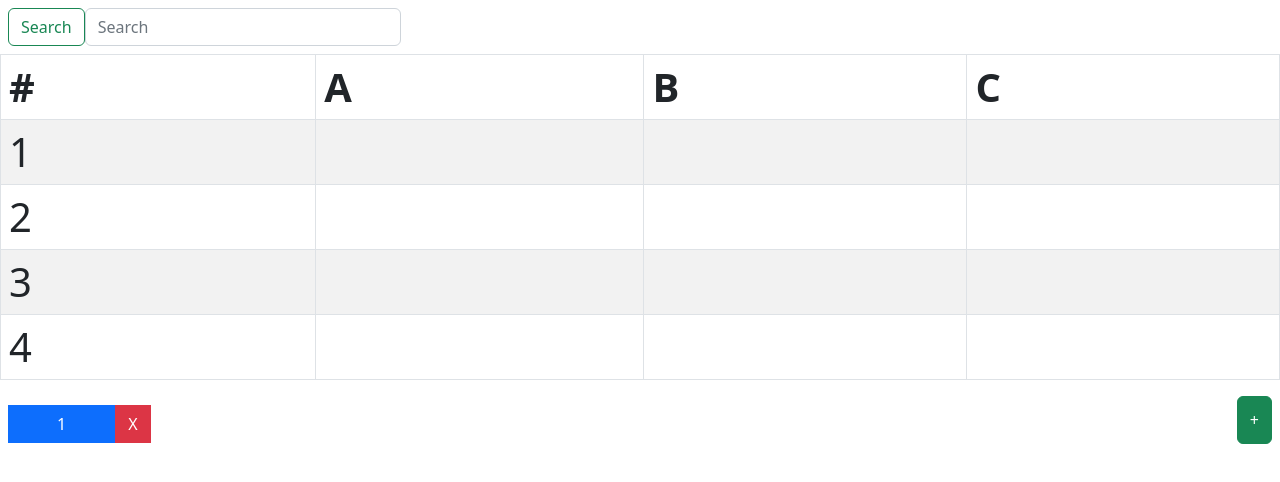
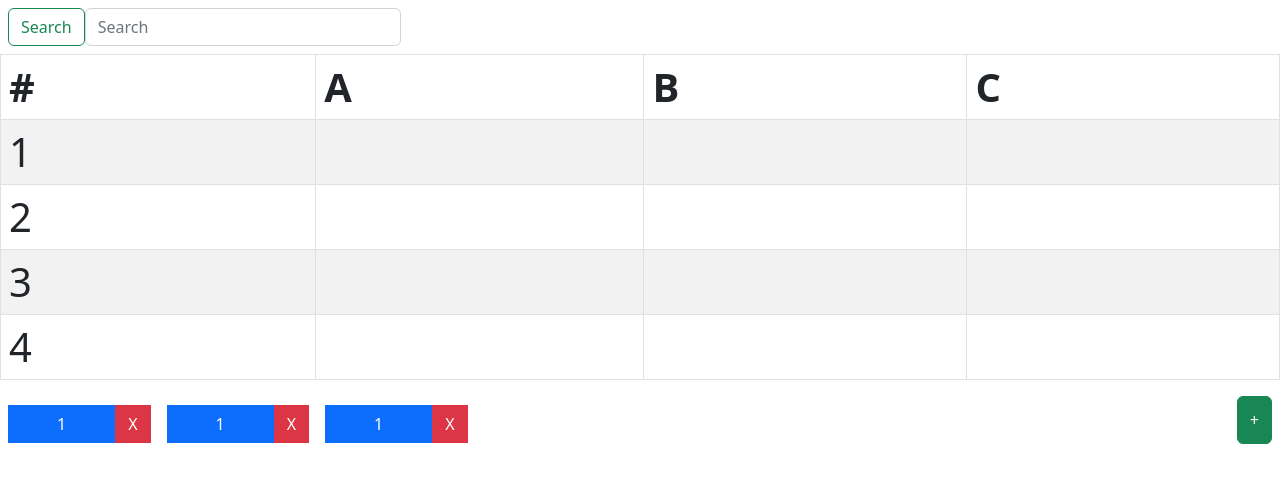
Before and after one commit to k4-100/calc, a React (Create React App) app: page / in a window 1280 px wide. Shown: the top 482 px of the page. Built offline with nearby package versions, Linux system fonts and the light colour scheme.

Commit message:
Changed slightly the look of SheetBar

```diff
--- a/src/components/Sheet/SheetBar.tsx
+++ b/src/components/Sheet/SheetBar.tsx
@@ -5,7 +5,9 @@ const SheetBar = () => {
   return (
     <div className="SheetBar">
       <div className="d-flex">
-        <div className="">
+        <div className="d-flex">
+          <SheetBarButton />
+          <SheetBarButton />
           <SheetBarButton />
           {/* <button
             type="button"
```
